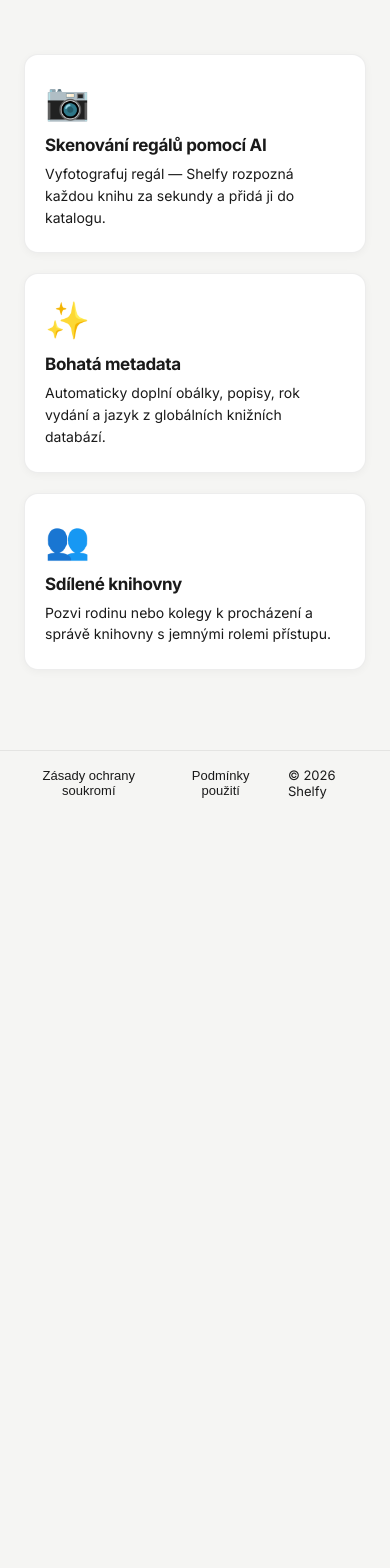
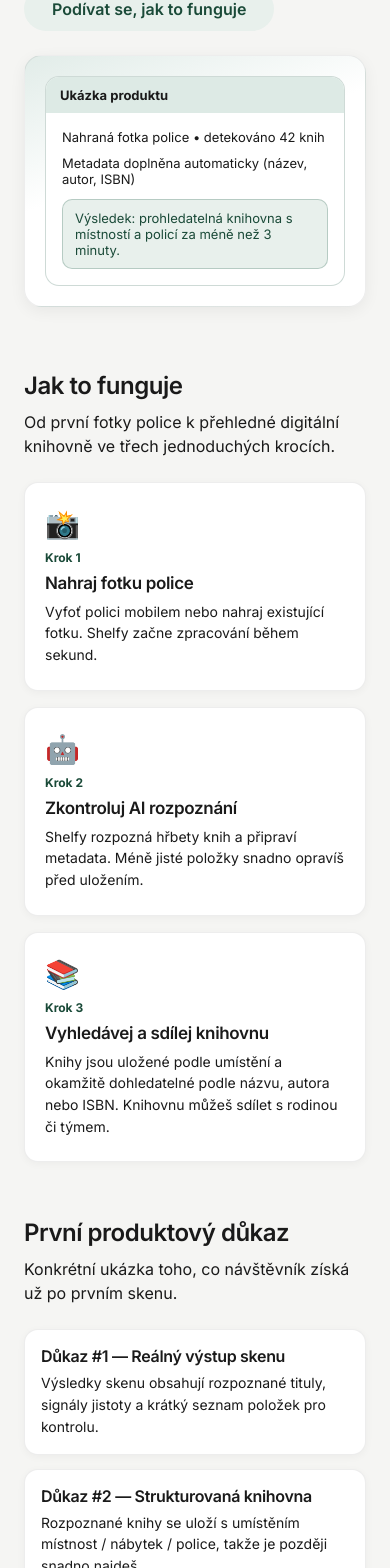
Before and after one commit to smeglofus/shelfy, a React (Vite) app in the folder frontend/: page / in a window 390 px wide. Shown: the part 428-1996 px from the top of the page. Before the commit the page ends 1243 px from the top, so only its background shows below. Built offline with nearby package versions, Linux system fonts and the light colour scheme; no server answers.

Commit message:
feat(frontend): implement LP-1 landing hero, flow, and proof sections

```diff
--- a/frontend/src/i18n/cs.json
+++ b/frontend/src/i18n/cs.json
@@ -460,8 +460,8 @@
     "pricing_footer": "Ceny v EUR. Zrušení kdykoli. Máš otázky? Kontaktuj nás."
   },
   "landing": {
-    "hero_title": "Tvoje osobní knihovna, digitalizovaná",
-    "hero_subtitle": "Shelfy využívá AI ke skenování knih z regálů a vytváří prohledatelný digitální katalog. Vždy víš, co vlastníš, kde to je a komu jsi to půjčil.",
+    "hero_title": "Vyfoť polici. Shelfy z ní během minut vytvoří digitální knihovnu.",
+    "hero_subtitle": "AI rozpoznání knih, rychlé vyhledávání a snadné sdílení bez ručního přepisování. Od první fotky k přehlednému katalogu v jednom flow.",
     "hero_cta_signup": "Začít zdarma",
     "hero_cta_login": "Přihlásit se",
     "feature_scan_title": "Skenování regálů pomocí AI",
@@ -472,6 +472,28 @@
     "feature_share_desc": "Pozvi rodinu nebo kolegy k procházení a správě knihovny s jemnými rolemi přístupu.",
     "see_pricing": "Zobrazit všechny plány",
     "footer_privacy": "Zásady ochrany soukromí",
-    "footer_terms": "Podmínky použití"
+    "footer_terms": "Podmínky použití",
+    "hero_cta_watch_demo": "Podívat se, jak to funguje",
+    "hero_visual_header": "Ukázka produktu",
+    "hero_visual_line_1": "Nahraná fotka police • detekováno 42 knih",
+    "hero_visual_line_2": "Metadata doplněna automaticky (název, autor, ISBN)",
+    "hero_visual_result": "Výsledek: prohledatelná knihovna s místností a policí za méně než 3 minuty.",
+    "how_title": "Jak to funguje",
+    "how_subtitle": "Od první fotky police k přehledné digitální knihovně ve třech jednoduchých krocích.",
+    "how_step_label": "Krok {{count}}",
+    "how_step_1_title": "Nahraj fotku police",
+    "how_step_1_desc": "Vyfoť polici mobilem nebo nahraj existující fotku. Shelfy začne zpracování během sekund.",
+    "how_step_2_title": "Zkontroluj AI rozpoznání",
+    "how_step_2_desc": "Shelfy rozpozná hřbety knih a připraví metadata. Méně jisté položky snadno opravíš před uložením.",
+    "how_step_3_title": "Vyhledávej a sdílej knihovnu",
+    "how_step_3_desc": "Knihy jsou uložené podle umístění a okamžitě dohledatelné podle názvu, autora nebo ISBN. Knihovnu můžeš sdílet s rodinou či týmem.",
+    "proof_title": "První produktový důkaz",
+    "proof_subtitle": "Konkrétní ukázka toho, co návštěvník získá už po prvním skenu.",
+    "proof_card_1_title": "Důkaz #1 — Reálný výstup skenu",
+    "proof_card_1_desc": "Výsledky skenu obsahují rozpoznané tituly, signály jistoty a krátký seznam položek pro kontrolu.",
+    "proof_card_2_title": "Důkaz #2 — Strukturovaná knihovna",
+    "proof_card_2_desc": "Rozpoznané knihy se uloží s umístěním místnost / nábytek / police, takže je později snadno najdeš.",
+    "proof_card_3_title": "Důkaz #3 — Hodnota hned od prvního dne",
+    "proof_card_3_desc": "Uživatel okamžitě vidí, co vlastní, a snáz se vyhne duplicitním nákupům nebo ztraceným výpůjčkám."
   }
 }
--- a/frontend/src/pages/LandingPage.tsx
+++ b/frontend/src/pages/LandingPage.tsx
@@ -1,4 +1,5 @@
 import type { CSSProperties } from 'react'
+import { useMemo, useRef } from 'react'
 import { useTranslation } from 'react-i18next'
 import { useNavigate } from 'react-router-dom'
 import { ROUTES } from '../lib/routes'
@@ -20,6 +21,46 @@
 export function LandingPage() {
   const { t } = useTranslation()
   const navigate = useNavigate()
+  const howItWorksRef = useRef<HTMLElement | null>(null)
+
+  const howItWorksSteps = useMemo(
+    () => [
+      {
+        title: t('landing.how_step_1_title'),
+        description: t('landing.how_step_1_desc'),
+        emoji: '📸',
+      },
+      {
+        title: t('landing.how_step_2_title'),
+        description: t('landing.how_step_2_desc'),
+        emoji: '🤖',
+      },
+      {
+        title: t('landing.how_step_3_title'),
+        description: t('landing.how_step_3_desc'),
+        emoji: '📚',
+      },
+    ],
+    [t],
+  )
+
+  const proofItems = useMemo(
+    () => [
+      {
+        title: t('landing.proof_card_1_title'),
+        description: t('landing.proof_card_1_desc'),
+      },
+      {
+        title: t('landing.proof_card_2_title'),
+        description: t('landing.proof_card_2_desc'),
+      },
+      {
+        title: t('landing.proof_card_3_title'),
+        description: t('landing.proof_card_3_desc'),
+      },
+    ],
+    [t],
+  )
 
   return (
     <div style={{ minHeight: '100vh', background: 'var(--sh-bg)', display: 'flex', flexDirection: 'column' }}>
@@ -49,12 +90,16 @@
       <main style={{ flex: 1 }}>
         <section
           style={{
-            maxWidth: 720,
+            maxWidth: 1120,
             margin: '0 auto',
-            padding: '72px 24px 56px',
-            textAlign: 'center',
+            padding: '72px 24px 64px',
+            display: 'flex',
+            gap: 24,
+            flexWrap: 'wrap',
+            alignItems: 'stretch',
           }}
         >
+          <div style={{ flex: '1 1 460px' }}>
             <h1
               style={{
                 fontSize: 'clamp(28px, 5vw, 48px)',
@@ -71,13 +116,13 @@
                 fontSize: 'clamp(15px, 2vw, 18px)',
                 color: 'var(--sh-text-secondary)',
                 maxWidth: 560,
-              margin: '0 auto 32px',
+                margin: '0 0 32px',
                 lineHeight: 1.6,
               }}
             >
               {t('landing.hero_subtitle')}
             </p>
-          <div style={{ display: 'flex', gap: 12, justifyContent: 'center', flexWrap: 'wrap' }}>
+            <div style={{ display: 'flex', gap: 12, flexWrap: 'wrap' }}>
               <button
                 type='button'
                 className='sh-btn-primary'
@@ -90,10 +135,118 @@
                 type='button'
                 className='sh-btn-secondary'
                 style={{ fontSize: 16, padding: '12px 28px' }}
-              onClick={() => navigate(ROUTES.pricing)}
+                onClick={() => howItWorksRef.current?.scrollIntoView({ behavior: 'smooth', block: 'start' })}
               >
-              {t('landing.see_pricing')}
+                {t('landing.hero_cta_watch_demo')}
               </button>
+            </div>
+          </div>
+
+          <div
+            style={{
+              flex: '1 1 420px',
+              padding: 20,
+              borderRadius: 'var(--sh-radius-xl)',
+              border: '1px solid var(--sh-border)',
+              background:
+                'linear-gradient(160deg, color-mix(in srgb, var(--sh-primary) 14%, white), var(--sh-surface) 42%)',
+              boxShadow: 'var(--sh-shadow-md)',
+            }}
+          >
+            <div
+              style={{
+                borderRadius: 'var(--sh-radius-lg)',
+                border: '1px solid color-mix(in srgb, var(--sh-primary) 16%, var(--sh-border))',
+                background: 'var(--sh-surface)',
+                overflow: 'hidden',
+              }}
+            >
+              <div
+                style={{
+                  background: 'color-mix(in srgb, var(--sh-primary) 16%, white)',
+                  padding: '10px 14px',
+                  fontSize: 13,
+                  fontWeight: 700,
+                }}
+              >
+                {t('landing.hero_visual_header')}
+              </div>
+              <div style={{ padding: 16, display: 'grid', gap: 10 }}>
+                <div style={{ fontSize: 13, color: 'var(--sh-text-secondary)' }}>{t('landing.hero_visual_line_1')}</div>
+                <div style={{ fontSize: 13, color: 'var(--sh-text-secondary)' }}>{t('landing.hero_visual_line_2')}</div>
+                <div
+                  style={{
+                    marginTop: 2,
+                    background: 'var(--sh-primary-bg)',
+                    color: 'var(--sh-primary-text)',
+                    borderRadius: 'var(--sh-radius-md)',
+                    padding: '10px 12px',
+                    fontSize: 13,
+                    border: '1px solid color-mix(in srgb, var(--sh-primary) 20%, var(--sh-border))',
+                  }}
+                >
+                  {t('landing.hero_visual_result')}
+                </div>
+              </div>
+            </div>
+          </div>
+        </section>
+
+        {/* ── Jak to funguje ── */}
+        <section
+          ref={howItWorksRef}
+          style={{
+            maxWidth: 1120,
+            margin: '0 auto',
+            padding: '0 24px 56px',
+          }}
+        >
+          <h2 style={{ fontSize: 'clamp(24px, 4vw, 34px)', margin: '0 0 10px' }}>{t('landing.how_title')}</h2>
+          <p style={{ margin: '0 0 24px', color: 'var(--sh-text-secondary)' }}>{t('landing.how_subtitle')}</p>
+          <div style={{ display: 'flex', gap: 16, flexWrap: 'wrap' }}>
+            {howItWorksSteps.map((step, index) => (
+              <article key={step.title} style={{ ...FEATURE_CARD_STYLE, minHeight: 200 }}>
+                <div style={{ fontSize: 28, marginBottom: 8 }}>{step.emoji}</div>
+                <p style={{ fontSize: 12, fontWeight: 700, color: 'var(--sh-primary-text)', marginBottom: 6 }}>
+                  {t('landing.how_step_label', { count: index + 1 })}
+                </p>
+                <h3 style={{ margin: '0 0 8px', fontSize: 17 }}>{step.title}</h3>
+                <p style={{ margin: 0, fontSize: 14, color: 'var(--sh-text-secondary)', lineHeight: 1.55 }}>
+                  {step.description}
+                </p>
+              </article>
+            ))}
+          </div>
+        </section>
+
+        {/* ── Product proof ── */}
+        <section
+          style={{
+            maxWidth: 1120,
+            margin: '0 auto',
+            padding: '0 24px 44px',
+          }}
+        >
+          <h2 style={{ fontSize: 'clamp(24px, 4vw, 34px)', margin: '0 0 10px' }}>{t('landing.proof_title')}</h2>
+          <p style={{ margin: '0 0 24px', color: 'var(--sh-text-secondary)' }}>{t('landing.proof_subtitle')}</p>
+          <div style={{ display: 'grid', gap: 14 }}>
+            {proofItems.map((item) => (
+              <article
+                key={item.title}
+                style={{
+                  border: '1px solid var(--sh-border)',
+                  borderRadius: 'var(--sh-radius-lg)',
+                  background: 'var(--sh-surface)',
+                  boxShadow: 'var(--sh-shadow-sm)',
+                  padding: 16,
+                }}
+              >
+                <h3 style={{ margin: '0 0 6px', fontSize: 16 }}>{item.title}</h3>
+                <p style={{ margin: 0, color: 'var(--sh-text-secondary)', fontSize: 14, lineHeight: 1.55 }}>
+                  {item.description}
+                </p>
+              </article>
+            ))}
           </div>
         </section>
 
```
Also changed, not shown: frontend/src/i18n/en.json (+25 -3 lines). Lines whose indentation alone changed are shown as unchanged.
